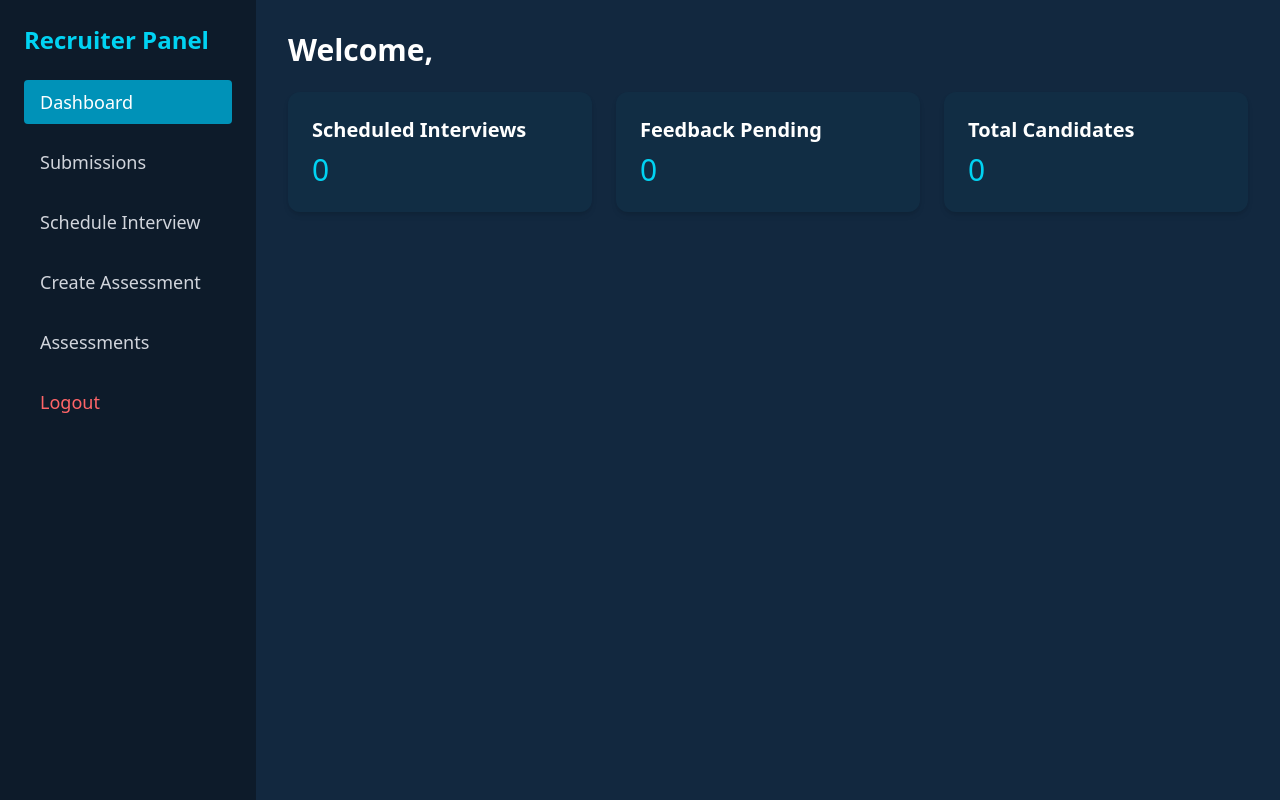
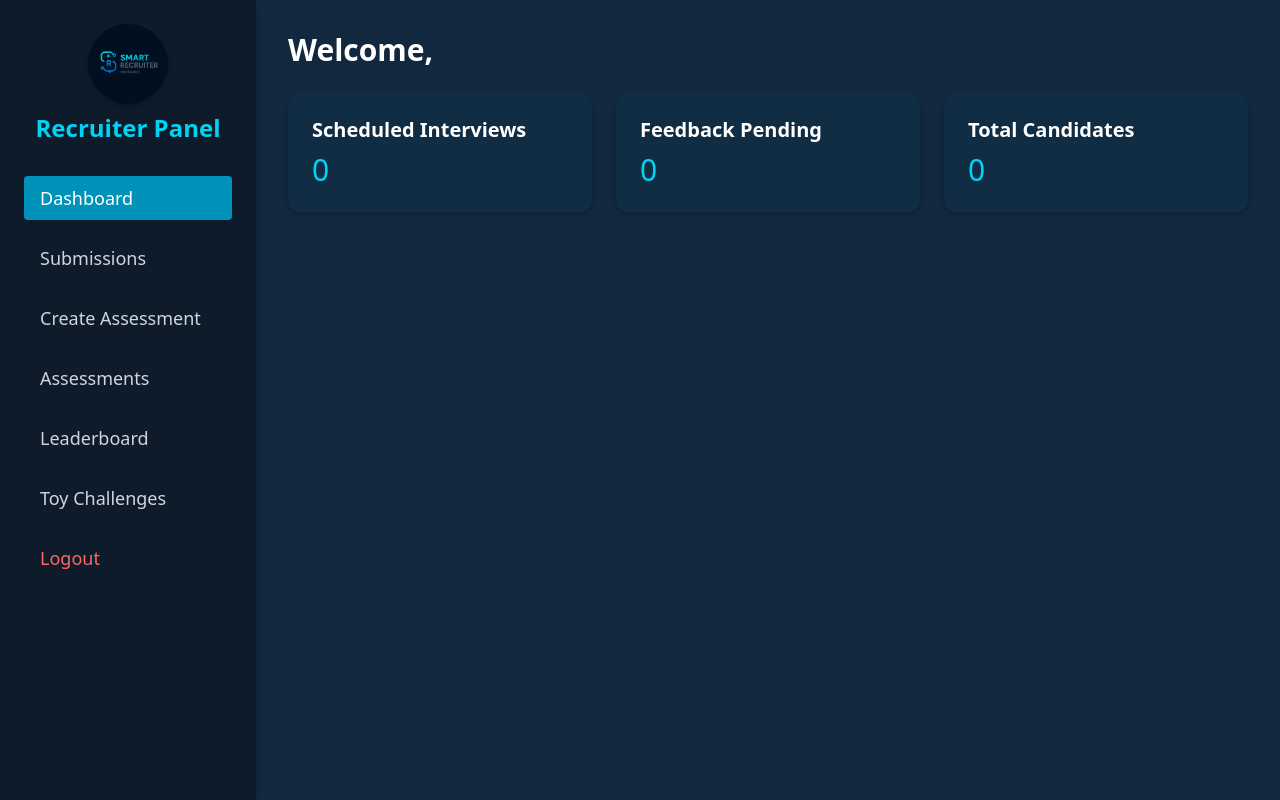
Before and after one commit to raphaelkihiro/smart-recruiter, a React (Vite) app: page /recruiterdashboard in a window 1280 px wide. Built offline with nearby package versions, Linux system fonts and the light colour scheme; no server answers.

Commit message:
recruiter dashboard modified

```diff
--- a/src/pages/RecruiterDashboard.jsx
+++ b/src/pages/RecruiterDashboard.jsx
@@ -1,8 +1,11 @@
 import React, { useState, useEffect } from "react";
 import RecruiterSubmissionsPage from "./RecruiterSubmissionsPage";
-import AddInterviewForm from "../components/AddInterviewForm";
+// import AddInterviewForm from "../components/AddInterviewForm";
 import AssessmentForm from "../components/AssessmentForm";
 import RecruiterAssessmentPage from "./RecruiterAssessmentPage";
+import RankedIntervieweesPage from "./RankedIntervieweesPage";
+import ChallengeFetcher from "../components/ChallengeFetcher";
+import logo from "../assets/image/logo.png"; // ✅ Logo import
 
 export default function RecruiterDashboard() {
   const [activeTab, setActiveTab] = useState("dashboard");
@@ -50,35 +53,45 @@ export default function RecruiterDashboard() {
         );
       case "submissions":
         return <RecruiterSubmissionsPage />;
-      case "addInterview":
-        return <AddInterviewForm />;
+      // case "addInterview":
+      //   return <AddInterviewForm />;
       case "createAssessment":
         return <AssessmentForm />;
       case "assessmentList":
         return <RecruiterAssessmentPage />;
+      case "rankings":
+        return <RankedIntervieweesPage />;
+      case "challenges":
+        return <ChallengeFetcher username="B-Chichi" />;
       default:
         return null;
     }
   };
-    function handleLogout() {
-      localStorage.removeItem("access_token");
-      localStorage.removeItem("user");
-      localStorage.removeItem("role");
-      window.location.href = "/";
-    }
 
+  function handleLogout() {
+    localStorage.removeItem("access_token");
+    localStorage.removeItem("user");
+    localStorage.removeItem("role");
+    window.location.href = "/";
+  }
 
   return (
     <div className="flex min-h-screen bg-[#12283f] text-white">
       {/* Sidebar */}
-      <aside className="w-64 bg-[#0d1b2a] p-6 space-y-6 hidden md:block">
-        <div>
+      <aside className="w-64 bg-[#0d1b2a] p-6 space-y-6 hidden md:block shadow-md">
+        <div className="flex flex-col items-center space-y-2">
+          <img
+            src={logo}
+            alt="Logo"
+            className="w-20 h-20 object-contain rounded-full shadow-md"
+          />
           <h2 className="text-2xl font-bold text-cyan-400">Recruiter Panel</h2>
-          <p className="text-sm text-gray-300 mt-1">{recruiter.name}</p>
+          <p className="text-sm text-gray-300">{recruiter.name}</p>
         </div>
-        <nav className="space-y-4 text-lg">
+
+        <nav className="space-y-4 text-lg font-medium">
           <Tab
-            label=" Dashboard"
+            label="Dashboard"
             tab="dashboard"
             activeTab={activeTab}
             setActiveTab={setActiveTab}
@@ -89,21 +102,28 @@ export default function RecruiterDashboard() {
             activeTab={activeTab}
             setActiveTab={setActiveTab}
           />
+          {/* <Tab label="Schedule Interview" tab="addInterview" activeTab={activeTab} setActiveTab={setActiveTab} /> */}
           <Tab
-            label="Schedule Interview"
-            tab="addInterview"
-            activeTab={activeTab}
-            setActiveTab={setActiveTab}
-          />
-          <Tab
-            label=" Create Assessment"
+            label="Create Assessment"
             tab="createAssessment"
             activeTab={activeTab}
             setActiveTab={setActiveTab}
           />
           <Tab
-            label=" Assessments"
+            label="Assessments"
             tab="assessmentList"
+            activeTab={activeTab}
+            setActiveTab={setActiveTab}
+          />
+          <Tab
+            label="Leaderboard"
+            tab="rankings"
+            activeTab={activeTab}
+            setActiveTab={setActiveTab}
+          />
+          <Tab
+            label="Toy Challenges"
+            tab="challenges"
             activeTab={activeTab}
             setActiveTab={setActiveTab}
           />
```
